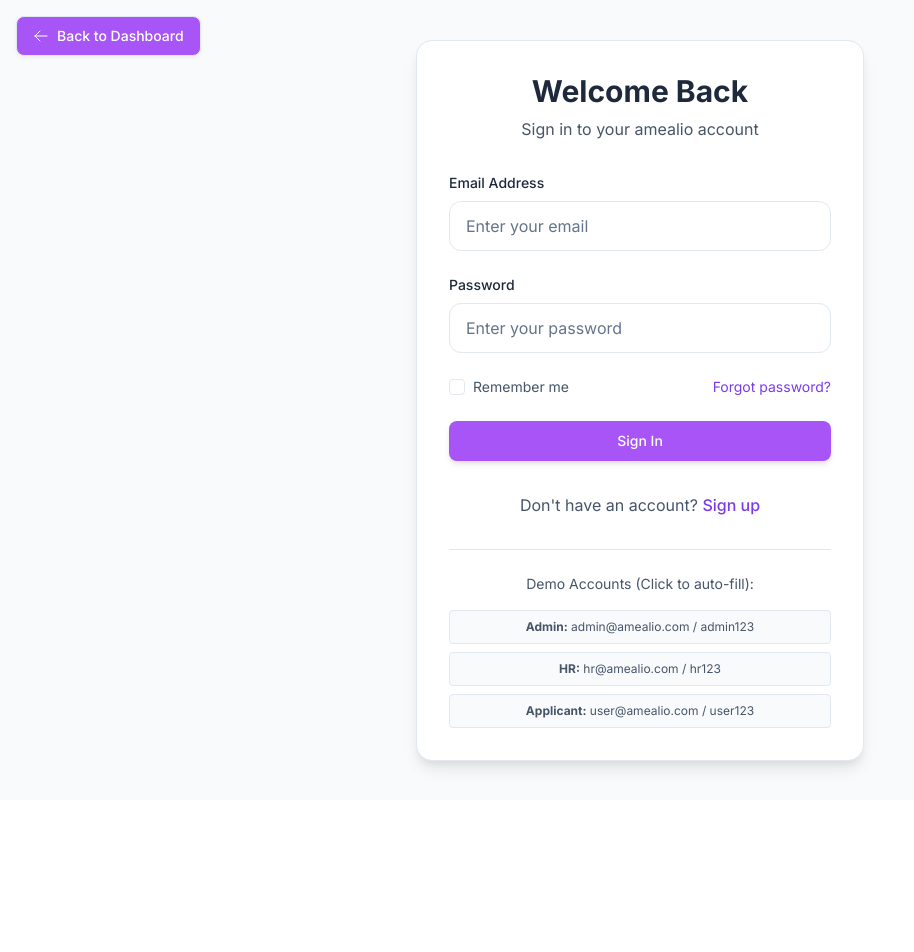
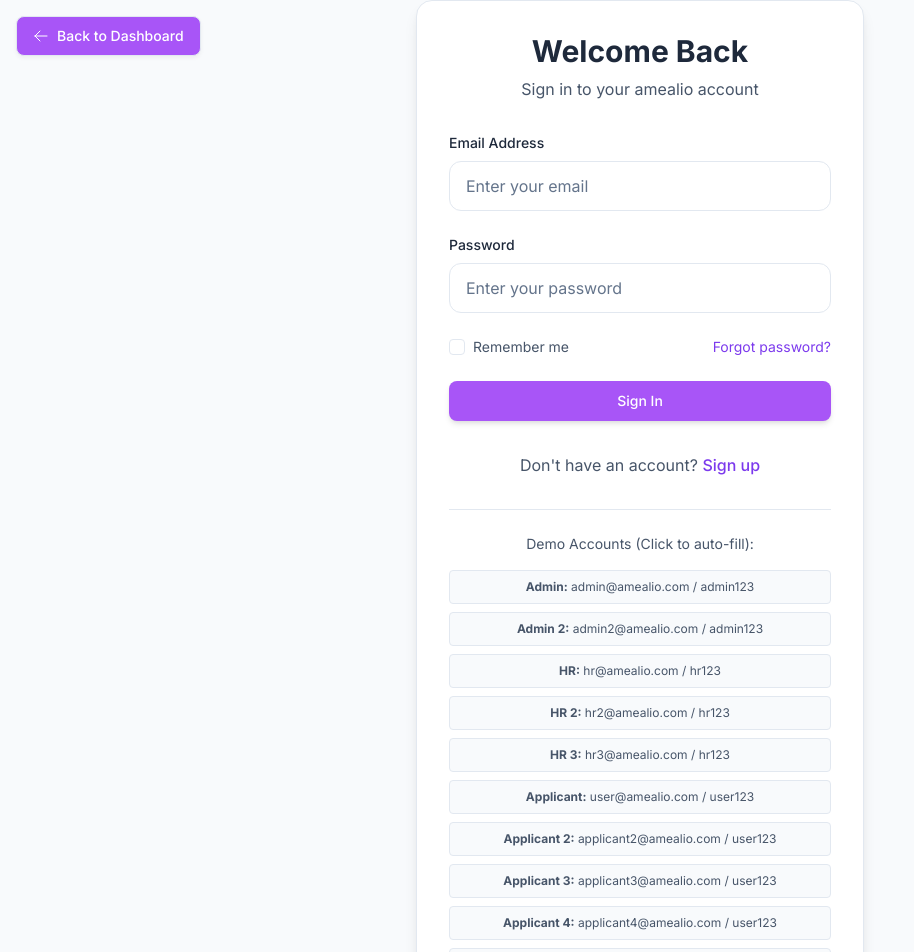
Before and after one commit to raghavthakkar789/amealio-careers-portal, a Next.js app: page /login in a window 1280 px wide. Shown: the top 952 px of the page, without its empty margins (0-914 px from the left). Before the commit the page ends 800 px from the top, so only its background shows below. Built offline with nearby package versions, Linux system fonts and the light colour scheme; no server answers.

Commit message:
dummy data created

```diff
--- a/src/app/login/page.tsx
+++ b/src/app/login/page.tsx
@@ -229,6 +229,16 @@
                 </button>
                 <button
                   onClick={() => {
+                    setEmail('admin2@amealio.com')
+                    setPassword('admin123')
+                  }}
+                  className="block w-full p-2 bg-bg-850 hover:bg-bg-900 rounded border border-border transition-colors hover:border-primary/50"
+                  suppressHydrationWarning
+                >
+                  <strong>Admin 2:</strong> admin2@amealio.com / admin123
+                </button>
+                <button
+                  onClick={() => {
                     setEmail('hr@amealio.com')
                     setPassword('hr123')
                   }}
@@ -236,6 +246,26 @@
                   suppressHydrationWarning
                 >
                   <strong>HR:</strong> hr@amealio.com / hr123
+                </button>
+                <button
+                  onClick={() => {
+                    setEmail('hr2@amealio.com')
+                    setPassword('hr123')
+                  }}
+                  className="block w-full p-2 bg-bg-850 hover:bg-bg-900 rounded border border-border transition-colors hover:border-primary/50"
+                  suppressHydrationWarning
+                >
+                  <strong>HR 2:</strong> hr2@amealio.com / hr123
+                </button>
+                <button
+                  onClick={() => {
+                    setEmail('hr3@amealio.com')
+                    setPassword('hr123')
+                  }}
+                  className="block w-full p-2 bg-bg-850 hover:bg-bg-900 rounded border border-border transition-colors hover:border-primary/50"
+                  suppressHydrationWarning
+                >
+                  <strong>HR 3:</strong> hr3@amealio.com / hr123
                 </button>
                 <button
                   onClick={() => {
@@ -247,6 +277,46 @@
                 >
                   <strong>Applicant:</strong> user@amealio.com / user123
                 </button>
+                <button
+                  onClick={() => {
+                    setEmail('applicant2@amealio.com')
+                    setPassword('user123')
+                  }}
+                  className="block w-full p-2 bg-bg-850 hover:bg-bg-900 rounded border border-border transition-colors hover:border-primary/50"
+                  suppressHydrationWarning
+                >
+                  <strong>Applicant 2:</strong> applicant2@amealio.com / user123
+                </button>
+                <button
+                  onClick={() => {
+                    setEmail('applicant3@amealio.com')
+                    setPassword('user123')
+                  }}
+                  className="block w-full p-2 bg-bg-850 hover:bg-bg-900 rounded border border-border transition-colors hover:border-primary/50"
+                  suppressHydrationWarning
+                >
+                  <strong>Applicant 3:</strong> applicant3@amealio.com / user123
+                </button>
+                <button
+                  onClick={() => {
+                    setEmail('applicant4@amealio.com')
+                    setPassword('user123')
+                  }}
+                  className="block w-full p-2 bg-bg-850 hover:bg-bg-900 rounded border border-border transition-colors hover:border-primary/50"
+                  suppressHydrationWarning
+                >
+                  <strong>Applicant 4:</strong> applicant4@amealio.com / user123
+                </button>
+                <button
+                  onClick={() => {
+                    setEmail('applicant5@amealio.com')
+                    setPassword('user123')
+                  }}
+                  className="block w-full p-2 bg-bg-850 hover:bg-bg-900 rounded border border-border transition-colors hover:border-primary/50"
+                  suppressHydrationWarning
+                >
+                  <strong>Applicant 5:</strong> applicant5@amealio.com / user123
+                </button>
               </div>
             </div>
           </div>
```
